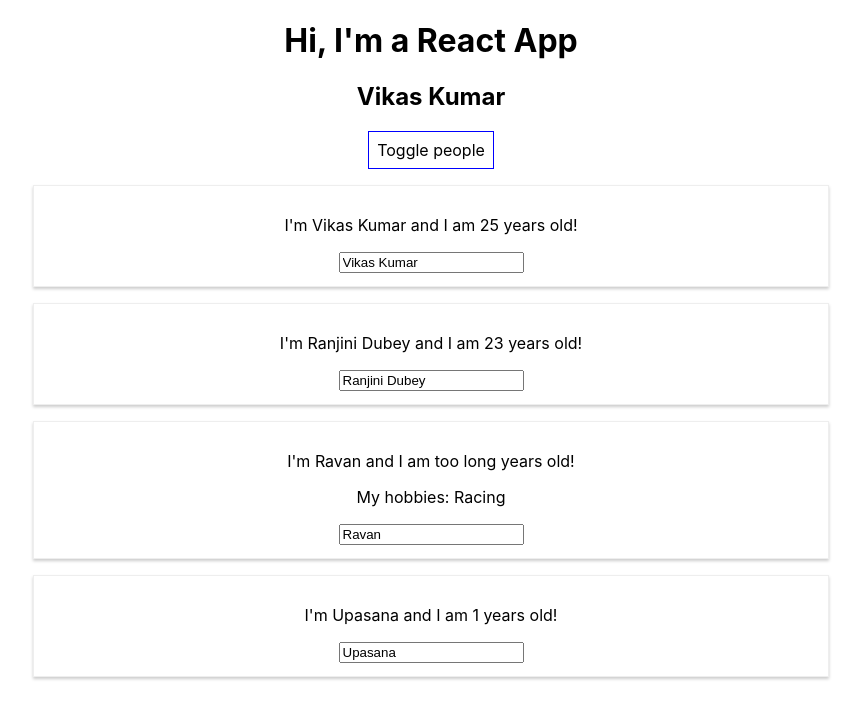
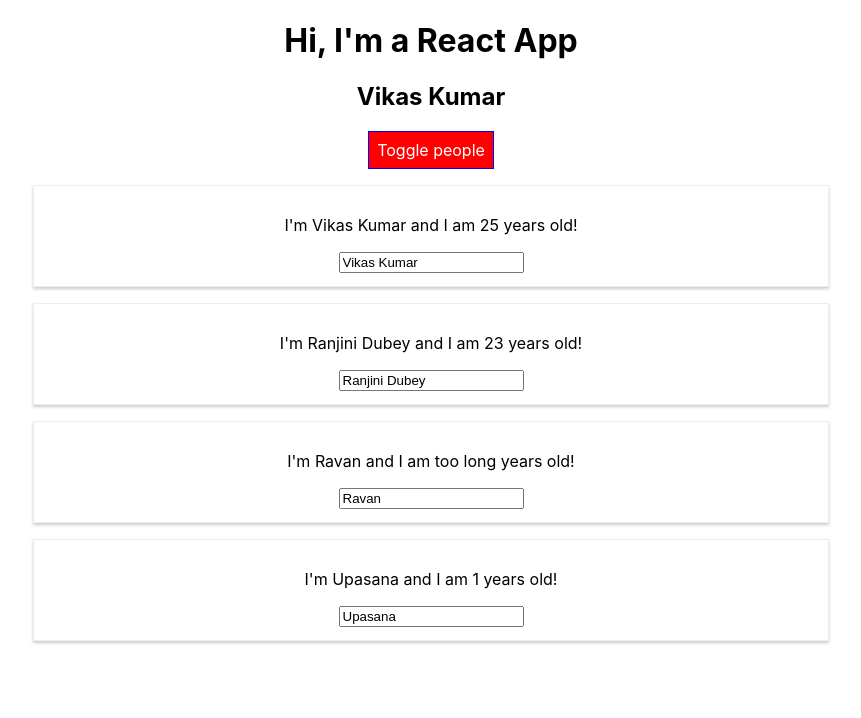
Before and after one commit to viktapas/reactive-react, a React (Create React App) app: page / in a window 1280 px wide. Both pictures are taken after a click on the button "Toggle people". Shown: the top 718 px of the page, without its empty margins (209-1070 px from the left). Built offline with nearby package versions, Linux system fonts and the light colour scheme.

Commit message:
set styles dynamically

```diff
--- a/src/App.js
+++ b/src/App.js
@@ -6,18 +6,22 @@ class App extends Component {
   state = {
     people: [
       {
+        id: 'sfsdf',
         name: 'Vikas Kumar',
         age: 25
       },
       {
+        id: 'weq34',
         name: 'Ranjini Dubey',
         age: 23
       },
       {
+        id: 'wu5hs4',
         name: 'Ravan',
         age: 'too long'
       },
       {
+        id: 'th4t',
         name: 'Upasana',
         age: 1
       }
@@ -49,36 +53,39 @@ class App extends Component {
     });
   };
 
-  nameChangedHandler = event => {
-    this.setState({
-      people: [
-        {
-          name: event.target.value,
-          age: 25
-        },
-        {
-          name: 'Ranjini Dubey',
-          age: 23
-        },
-        {
-          name: 'Ravan',
-          age: 'too long'
-        },
-        {
-          name: 'Upasana',
-          age: 1
-        }
-      ]
+  nameChangedHandler = (event, id) => {
+    const personIndex = this.state.people.findIndex(p => {
+      return p.id === id;
     });
+    const _person = Object.assign({}, this.state.people[personIndex]);
+    _person.name = event.target.value;
+    // coply of `people` obj
+    const _people = this.state.people.slice();
+    _people[personIndex] = _person;
+    this.setState({ people: _people });
   };
 
   togglePeopleHandler = () => {
     this.setState({ showPeople: !this.state.showPeople });
   };
 
+  deletePersonHandler = personIndex => {
+    // // getting refrence (pointer)
+    // const _people = this.state.people;
+    // // mutating
+    // _people.splice(personIndex, 1);
+    // this.setState({ people: _people });
+
+    // create copy of object
+    const _people = this.state.people.slice();
+    _people.splice(personIndex, 1);
+    this.setState({ people: _people });
+  };
+
   render() {
     const style = {
-      backgroundColor: 'white',
+      backgroundColor: 'green',
+      color: 'white',
       font: 'inherit',
       border: '1px solid blue',
       padding: '8px',
@@ -88,28 +95,22 @@ class App extends Component {
     if (this.state.showPeople) {
       people = (
         <div>
-          <Person
-            name={this.state.people[0].name}
-            age={this.state.people[0].age}
-            changed={this.nameChangedHandler}
-          />
-          <Person
-            name={this.state.people[1].name}
-            age={this.state.people[1].age}
-            click={this.switchNameHandler.bind(this, 'RAVAN!!!')}
-          />
-          <Person
-            name={this.state.people[2].name}
-            age={this.state.people[2].age}
-          >
-            My hobbies: Racing
-          </Person>
-          <Person
-            name={this.state.people[3].name}
-            age={this.state.people[3].age}
-          />
+          {this.state.people.map((person, index) => {
+            return (
+              <Person
+                key={person.id}
+                name={person.name}
+                age={person.age}
+                changed={event => {
+                  this.nameChangedHandler(event, person.id);
+                }}
+                delete={() => this.deletePersonHandler(index)}
+              />
+            );
+          })}
         </div>
       );
+      style.backgroundColor = 'red';
     }
     return (
       <div className="App">
--- a/src/Person/Person.js
+++ b/src/Person/Person.js
@@ -4,7 +4,7 @@ import './Person.scss';
 const person = props => {
   return (
     <div className="Person">
-      <p onClick={props.click}>
+      <p onClick={props.delete}>
         I'm {props.name} and I am {props.age} years old!
       </p>
       <p>{props.children}</p>
```
